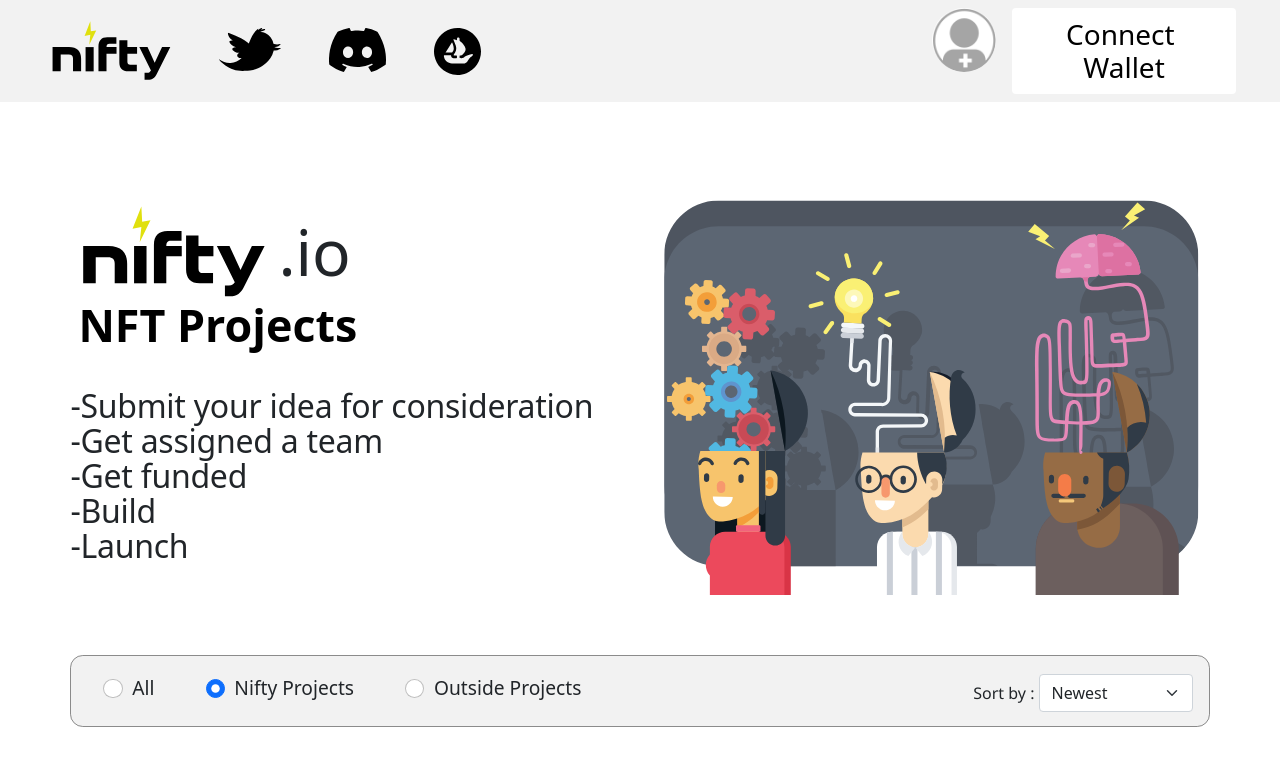
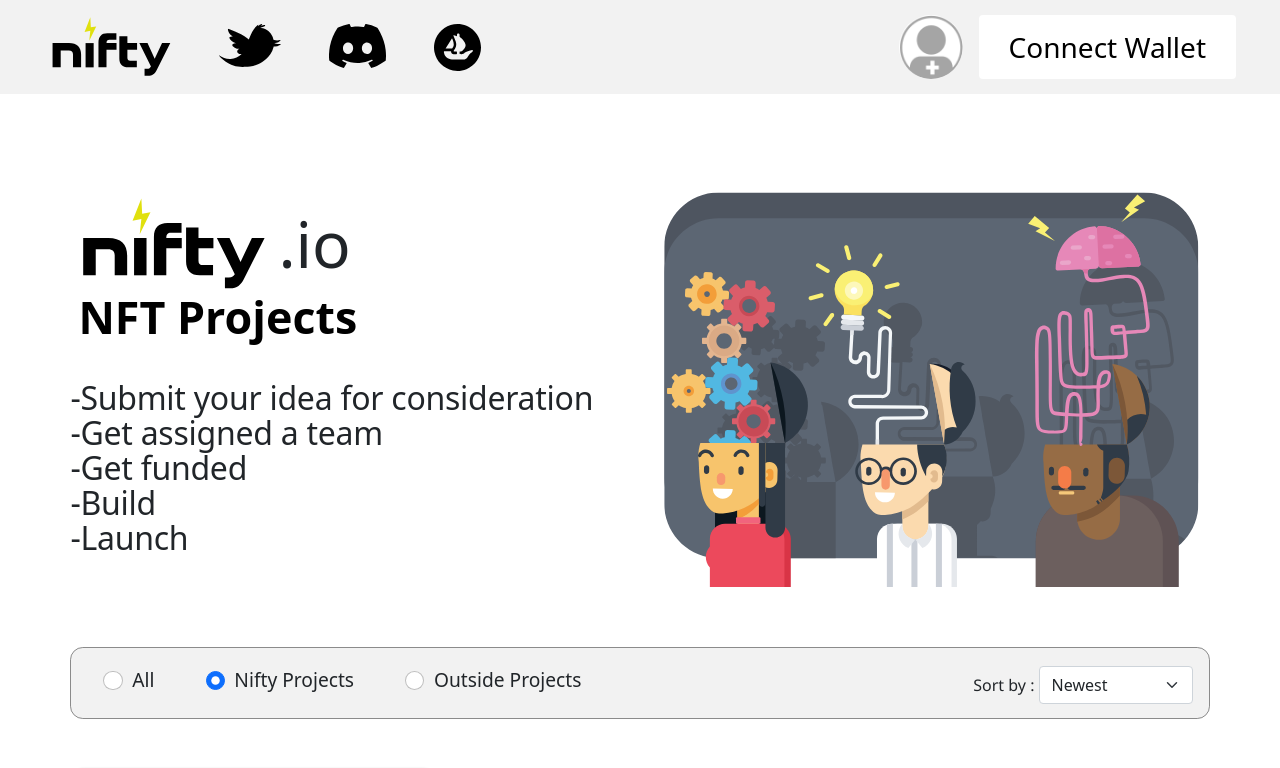
Before and after one commit to solution-pool/BHG-Nifty-Project, a React (Create React App) app: page / in a window 1280 px wide. Shown: the top 768 px of the page. Built offline with nearby package versions, Linux system fonts and the light colour scheme.

Commit message:
set width 10em of the connect button

```diff
--- a/src/assets/stylesheet/_header.scss
+++ b/src/assets/stylesheet/_header.scss
@@ -17,7 +17,7 @@
                     text-overflow: ellipsis;
                     white-space: break-spaces;
                     overflow: hidden;
-                    max-width: 8em;
+                    max-width: 10em;
                     color: #000;
                     background-color: #fff;
                     padding: 10px 30px;
```
